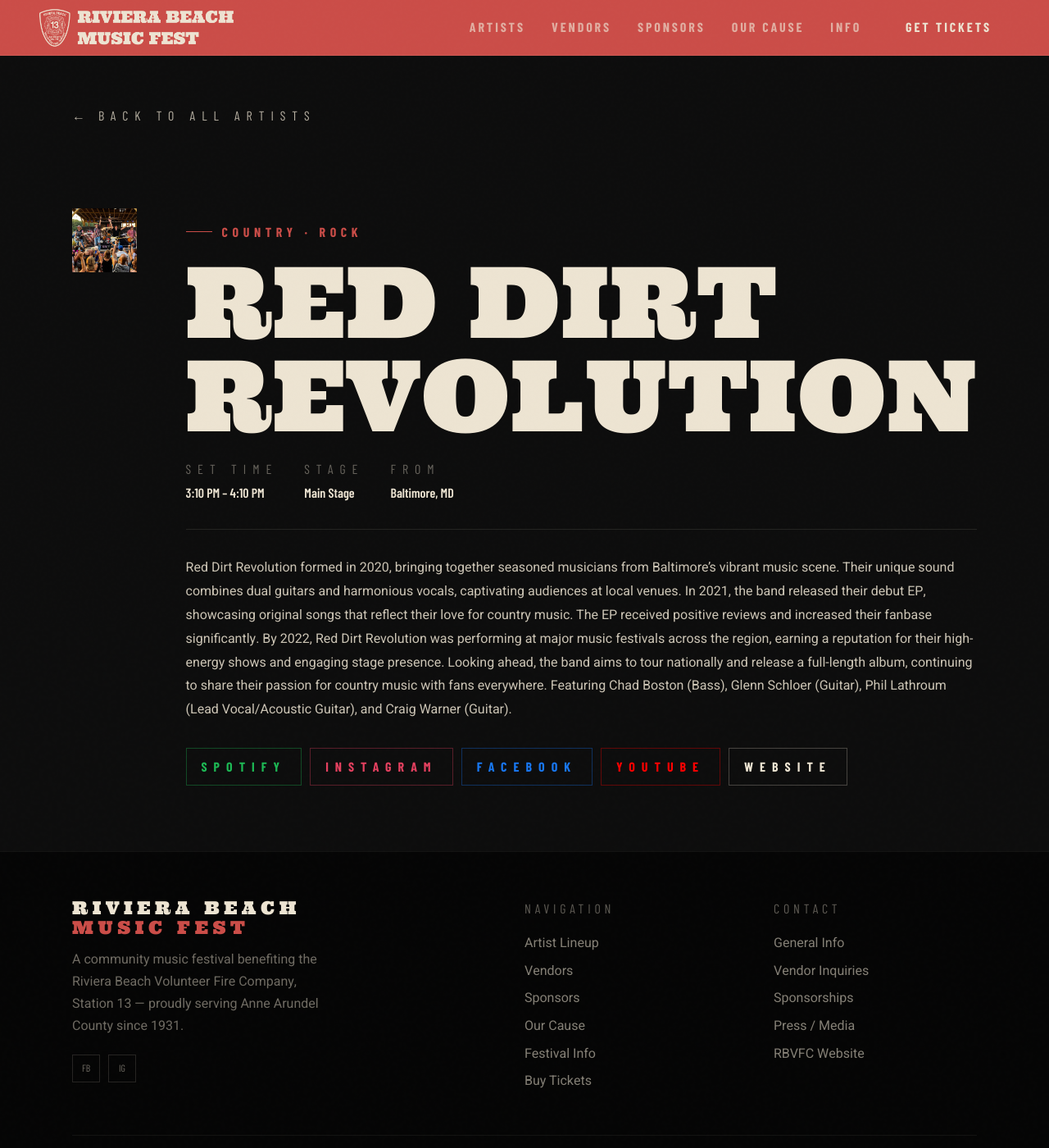
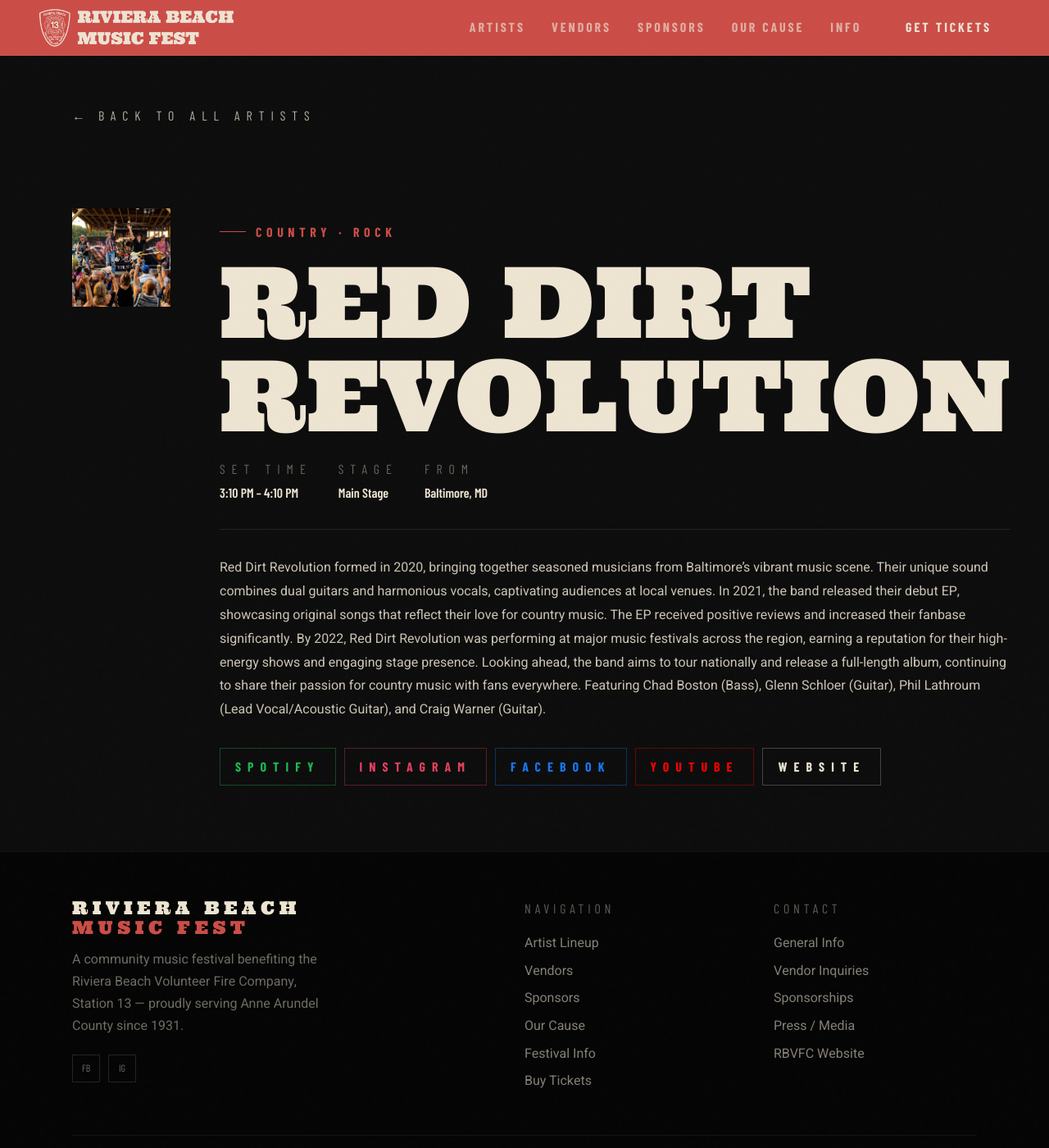
Before and after one commit to RBVFC/rbmf, a Jekyll site: the page built from _artists/red-dirt-revolution.md, in a window 1280 px wide and 1400 px high. Shown: the whole window at 82% size. Built offline with Jekyll 4.4.1, drawn with Linux system fonts in a browser that asks for light colours; some web fonts are replaced.

Commit message:
Update main.css

```diff
--- a/assets/css/main.css
+++ b/assets/css/main.css
@@ -414,7 +414,7 @@ p:last-child { margin-bottom: 0; }
 .artist-detail__photo {
   aspect-ratio: 1;
   object-fit: cover;
-  width: 100%;
+  min-width: 120px;
 }
 .artist-detail__photo-placeholder {
   aspect-ratio: 3/4;
```
